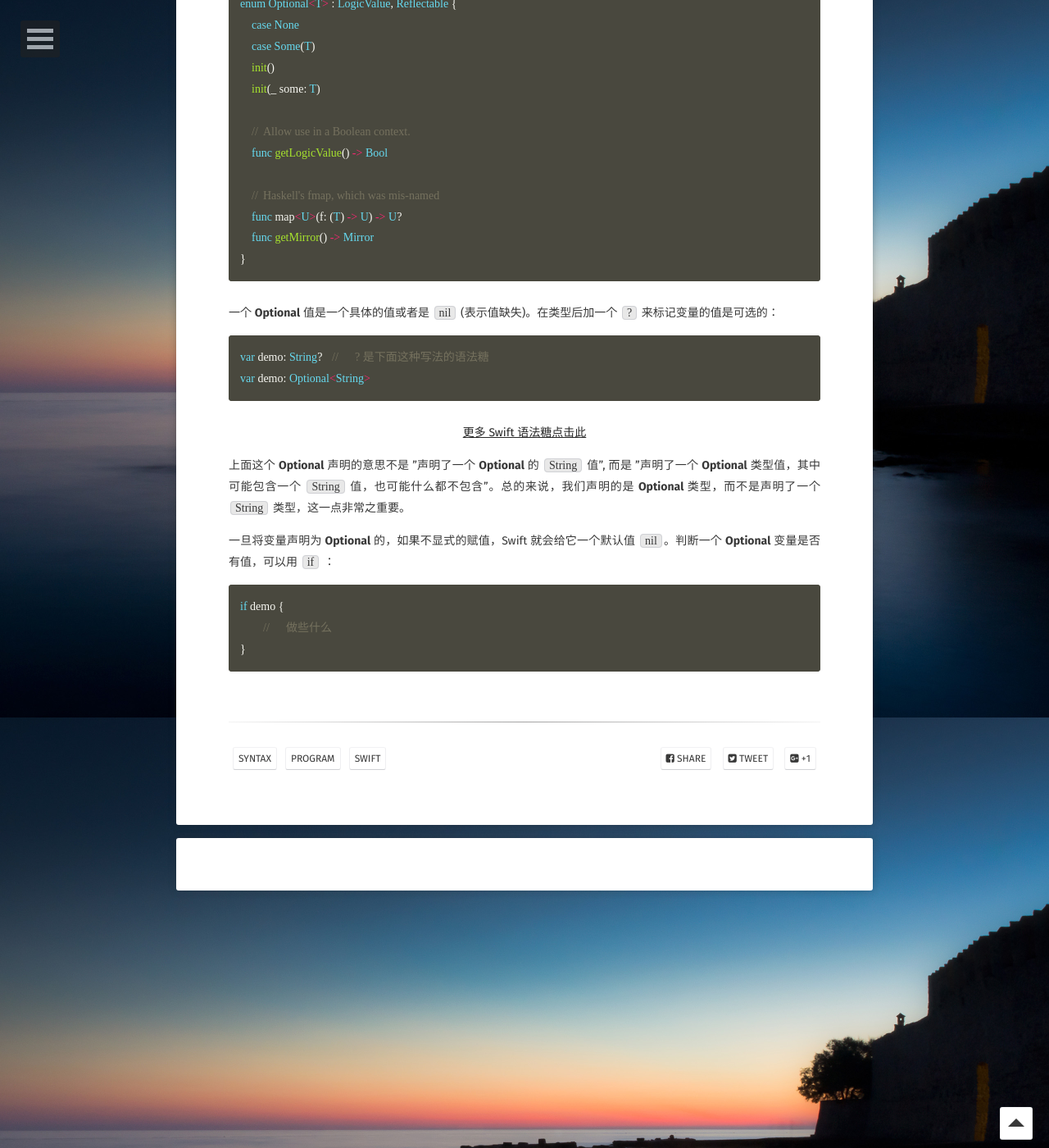
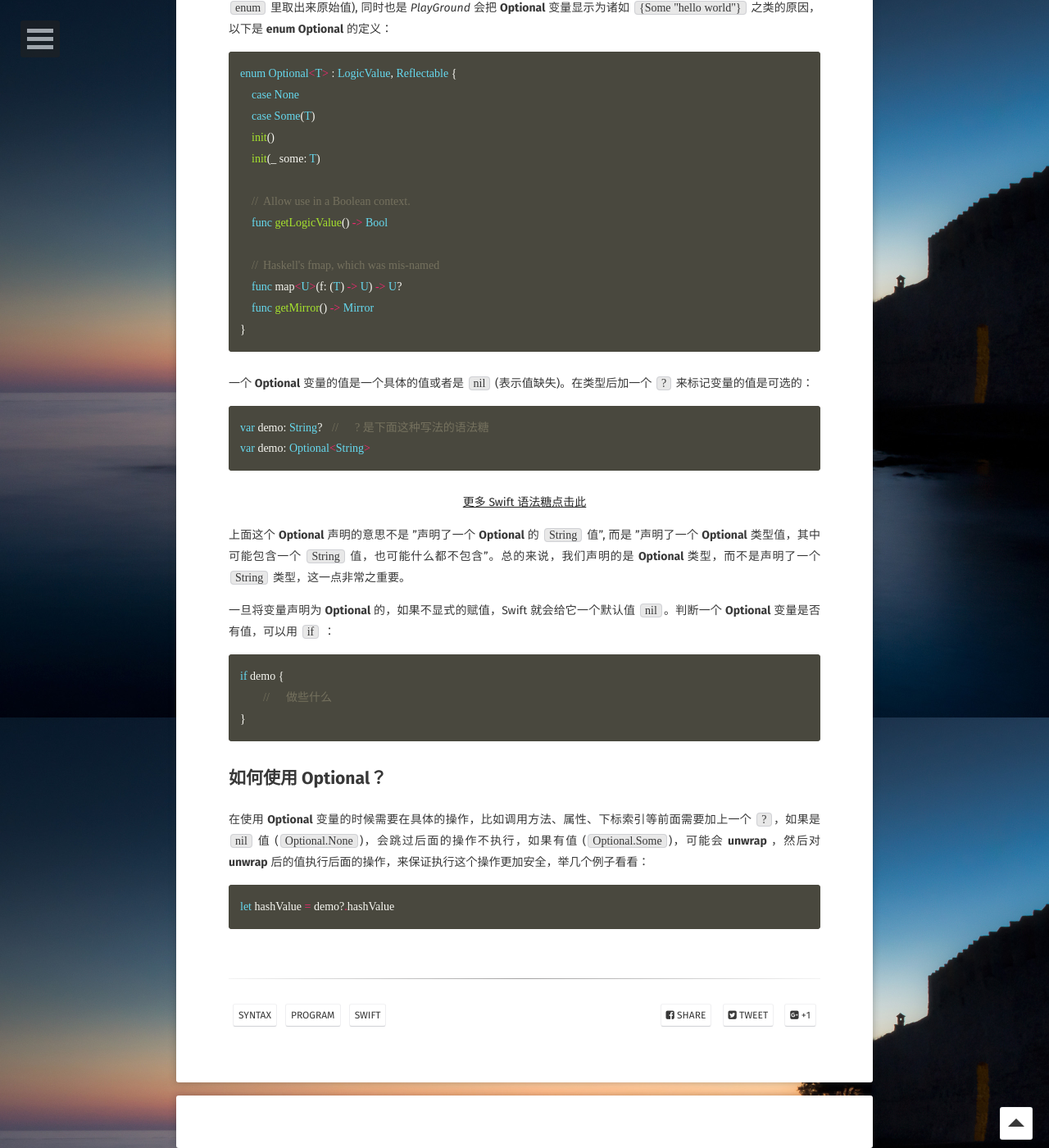
Before and after one commit to AurevoirXavier/deprecated-AurevoirXavier.github.io, a Jekyll site: the page built from _posts/2017-4-25-questionMarkExclamatoryMarkSwift.md, in a window 1280 px wide and 1400 px high, scrolled down 925 px. Shown: the whole window at 82% size. Built offline with Jekyll 4.4.1, drawn with Linux system fonts in a browser that asks for light colours; some web fonts are replaced; comment, search, counter and statistics services are not loaded; some of the changed text lies outside the part shown.

Commit message:
16:54/04/25/17

````diff
--- a/_posts/2017-4-25-questionMarkExclamatoryMarkSwift.md
+++ b/_posts/2017-4-25-questionMarkExclamatoryMarkSwift.md
@@ -7,7 +7,7 @@
 comments: true
 ---
 
-## 简单值
+# 简单值
 
 使用 `let` 来声明常量，使用 `var` 来声明变量。一个常量的值，在编译的时候，并不需要有明确的值，但是你只能 为它赋值一次。也就是说你可以用常量来表示这样一个值：你只需要决定一次，但是需要使用很多次。但 Swift 不会自动给变量赋初始值，变量不会有默认值，所以要求使用变量之前必须要对其初始化。如果在使用变量之前不进行初始化就会报错：
 
@@ -19,9 +19,11 @@
 //	error: variable 'demo' used before being initialized
 ```
 
-## Optional 值
+# Optional
 
-**Optional** 其实是个 `enum`，其中有 `None` 和 `Some` 这两种类型。`nil` 就是 `Optional.None`, 非 `nil` 就是 `Optional.Some`, 通过 `Some(T)` **wrap** (包装) 原始值，这也是为什么在使用 **Optional** 的时候要 **unwrap** (解包: 从 `enum` 里取出来原始值), 同时也是 *PlayGround* 会把 **Optional** 值显示为诸如 `{Some "hello world"}` 之类的原因，以下是 **enum Optional** 的定义：
+## Optional 是什么？
+
+**Optional** 其实是个 `enum`，其中有 `None` 和 `Some` 这两种类型。`nil` 就是 `Optional.None`, 非 `nil` 就是 `Optional.Some`, 通过 `Some(T)` **wrap** (包装) 原始值，这也是为什么在使用 **Optional** 的时候要 **unwrap** (解包: 从 `enum` 里取出来原始值), 同时也是 *PlayGround* 会把 **Optional** 变量显示为诸如 `{Some "hello world"}` 之类的原因，以下是 **enum Optional** 的定义：
 
 ```swift
 enum Optional<T> : LogicValue, Reflectable {
@@ -39,7 +41,7 @@
 }
 ```
 
-一个 **Optional** 值是一个具体的值或者是 `nil` (表示值缺失)。在类型后加一个 `?` 来标记变量的值是可选的：
+一个 **Optional** 变量的值是一个具体的值或者是 `nil` (表示值缺失)。在类型后加一个 `?` 来标记变量的值是可选的：
 
 ```swift
 var demo: String?	//	? 是下面这种写法的语法糖
@@ -57,3 +59,11 @@
 	//	做些什么
 }
 ```
+
+## 如何使用 Optional？
+
+在使用 **Optional** 变量的时候需要在具体的操作，比如调用方法、属性、下标索引等前面需要加上一个 `?`，如果是 `nil` 值 (`Optional.None`)，会跳过后面的操作不执行，如果有值 (`Optional.Some`)，可能会 **unwrap** ，然后对 **unwrap** 后的值执行后面的操作，来保证执行这个操作更加安全，举几个例子看看：
+
+```swift
+let hashValue = demo?.hashValue
+```
````
Also changed, not shown: _posts/2017-4-11-syntacticSugarSwift.md (+1 -1 lines).
